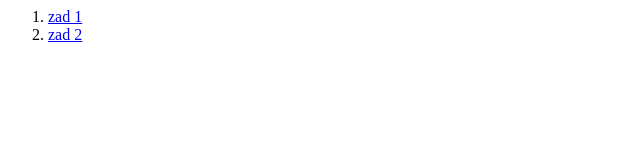
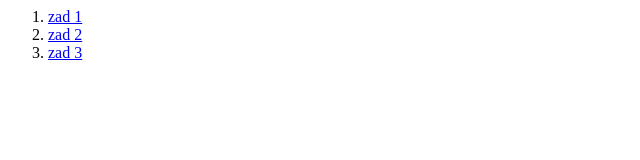
Before and after one commit to Daniel3886/JavaScript, a plain HTML site: page index.html in a window 1280 px wide. Shown: the full height of the page, 0-640 px from the left. Drawn offline with Linux system fonts and the light colour scheme.

Commit message:
Update index.html

```diff
--- a/index.html
+++ b/index.html
@@ -6,6 +6,7 @@
 <ol>
 	<li><a href="z1_czer.html" >zad 1</a></li>
 	<li><a href="z2_czer.html" >zad 2</a></li>
+	<li><a href="z3_czer.html" >zad 3</a></li>
 </ol>
 </body>
 </html>
```
